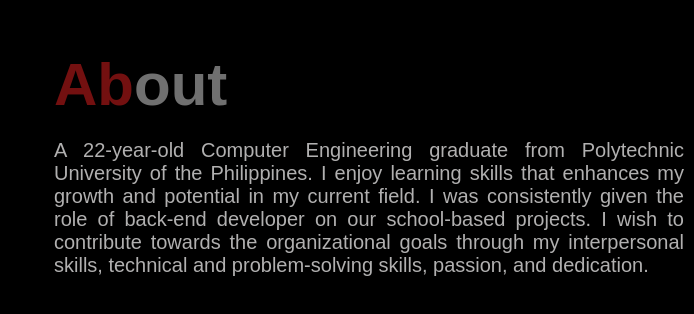
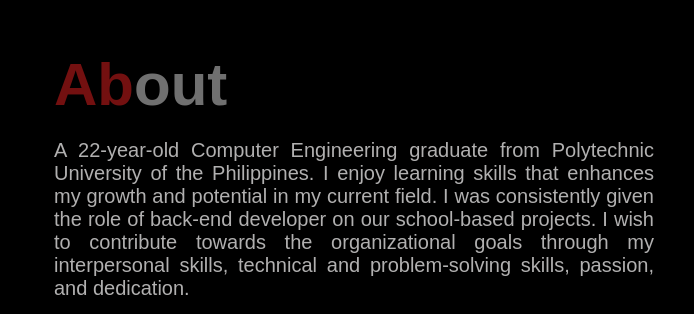
Before and after one commit to y4to/gheian-eportfolio, a plain HTML site: page index.html in a window 1280 px wide. Shown: the part 920-1234 px from the top of the page, 586-1280 px from the left. Drawn offline with nearby package versions, Linux system fonts and the light colour scheme.

Commit message:
CHANGE
Adjusted container

```diff
--- a/style.css
+++ b/style.css
@@ -159,7 +159,7 @@ img{
 }
 
 .aboutContainer{
-    margin-right: 10px;
+    margin-right: 40px;
 }
 
 .aboutContainer p{
```
